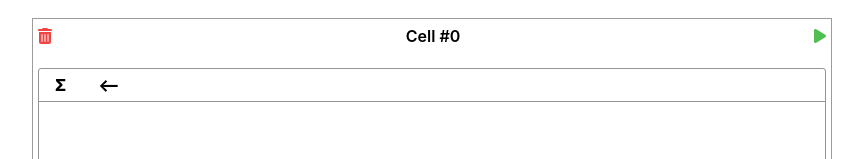
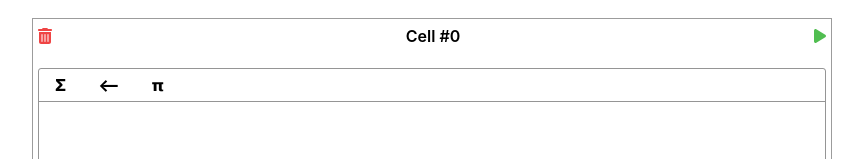
Before and after one commit to ProjectBabbage/mlim, a Next.js app in the folder frontendts/: page / in a window 1280 px wide. Both pictures are taken after a click on the button "Nouvelle cellule". Shown: the part 284-443 px from the top of the page, without its empty margins (208-1071 px from the left). Built offline with nearby package versions, Linux system fonts and the light colour scheme.

Commit message:
feat: add product to frontend

```diff
--- a/frontendts/components/Line.tsx
+++ b/frontendts/components/Line.tsx
@@ -37,6 +37,11 @@ export default function Line({lineNumber, line, lineUpdate}: LineProps) {
         textArea.current?.select();
     }
 
+    function addProduct(): void {
+        setContent(`${content} \\prod_{i=1}^{n} i `);
+        textArea.current?.select();
+    }
+
     function addArrow(): void {
         setContent(`${content} \\leftarrow `);
         textArea.current?.select();
@@ -60,6 +65,7 @@ export default function Line({lineNumber, line, lineUpdate}: LineProps) {
                 <div className="line-actions">
                     <button className="line-action" onClick={addSum}>Σ</button>
                     <button className="line-action font-bold" onClick={addArrow}>⟵</button>
+                    <button className="line-action font-bold" onClick={addProduct}>𝝿</button>
                     {/* <button className="line-action" onClick={addPlus}><FontAwesomeIcon icon={faPlus} /></button>
                     <button className="line-action" onClick={addTimes}><FontAwesomeIcon icon={faTimes} /></button> */}
 
```
